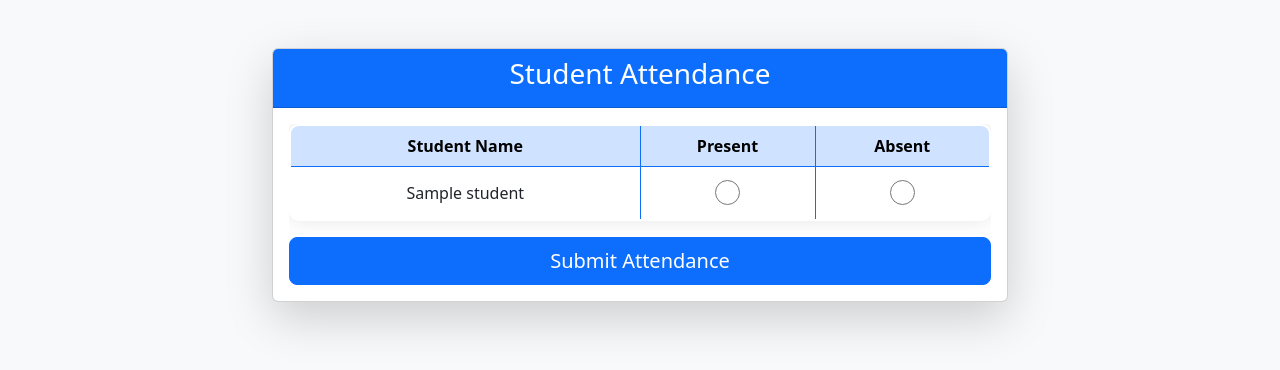
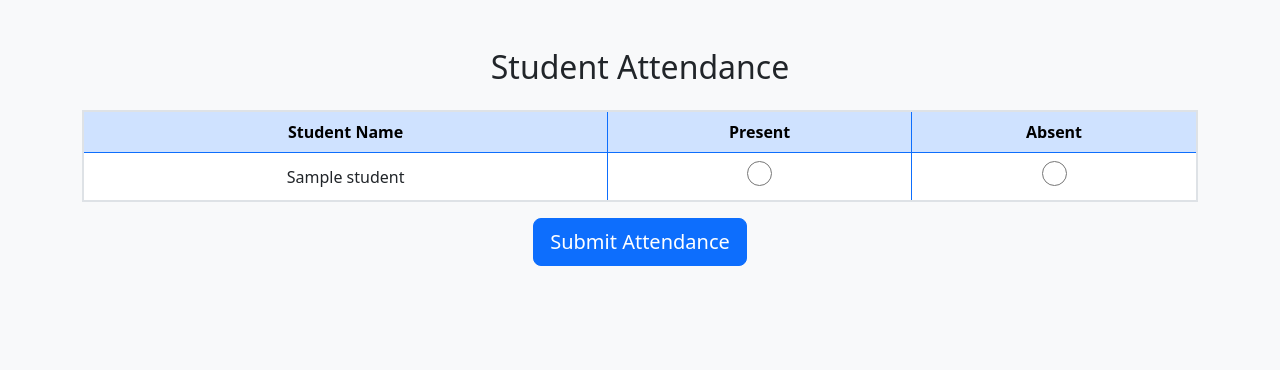
Before and after one commit to balaganesh-v/student_details, a Flask app: template templates/attendance.html in a window 1280 px wide. Shown: the top 370 px of the page. Run offline with Flask 3, Linux system fonts and the light colour scheme; the template is opened without the code that fills it: most values are stand-ins (such as "Sample title", 1, 10 or a date in 2020).

Commit message:
Update the Attendance Details

```diff
--- a/app.py
+++ b/app.py
@@ -1,5 +1,5 @@
 from flask import Flask, render_template, request, redirect, url_for, jsonify
-from db import students_information, delete_detail, select_student, get_subjects, insert_student, publishdetails ,update,reg_attendance
+from db import students_information, delete_detail, select_student, get_subjects, insert_student, publishdetails ,update,reg_attendance,get_today_attendance
 from sample_record.load_test_record import load_all_records
 import cloudinary,cloudinary.uploader
 from datetime import date
@@ -129,13 +129,13 @@ def Update_values():
 @app.route('/attendance')
 def attendance():
     students = students_information()
-    return render_template('attendance.html',students=students)
+    attendance=get_today_attendance() or {}
+    print(attendance)
+    return render_template('attendance.html',students=students,attendance=attendance)
 
 
 @app.route('/register_attendance', methods=['POST', 'GET'])
 def register_attendance():
-    students = students_information()  # fetch students first
-
     if request.method == 'POST':
         try:
             data = request.form.to_dict()
@@ -150,19 +150,15 @@ def register_attendance():
                     today_date_str = today_date.strftime('%Y-%m-%d')
                     arr.append((student_id, today_date_str, attendance_status))
 
-            # Call your function to insert attendance into DB
-            print(arr)
             reg_attendance(arr)
-
-            # Optionally, you can show a success message here
-            return render_template("attendance.html", students=students)
+            return redirect(url_for('attendance'))
 
         except Exception as e:
             print("Error:", e)
             return "Something went wrong", 500
 
     # For GET request
-    return render_template("attendance.html", students=students)
+    return redirect(url_for('attendance'))
 
 
 
--- a/templates/attendance.html
+++ b/templates/attendance.html
@@ -1,78 +1,71 @@
 <!DOCTYPE html>
 <html lang="en">
-
 <head>
     <meta charset="UTF-8">
-    <title>Attendance</title>
+    <title>Student Attendance</title>
     <link href="https://cdn.jsdelivr.net/npm/bootstrap@5.3.0/dist/css/bootstrap.min.css" rel="stylesheet">
+
     <style>
         input[type="radio"] {
             width: 25px;
             height: 25px;
-            accent-color: #2d62ff; /* Bootstrap primary color */
+            accent-color: #0d6efd;
             cursor: pointer;
-            margin-top:5px;
             transition: transform 0.2s ease;
         }
 
         table {
             border: 2px solid #0d6efd;
-            box-shadow: 0 0 20px rgba(0, 0, 0, 0.1);
-            border-radius: 10px;
-            overflow: hidden;
         }
-
         th, td {
             border: 1px solid #0d6efd !important;
-            text-align: center;
             vertical-align: middle !important;
         }
     </style>
 </head>
 
 <body class="bg-light">
+
 <div class="container my-5">
-        <div class="row justify-content-center">
-            <div class="col-md-8">
-                <div class="card shadow-lg">
-                    <div class="card-header bg-primary text-white text-center">
-                        <h3>Student Attendance</h3>
-                    </div>
-                    <div class="card-body">
+    <h2 class="text-center mb-4">Student Attendance</h2>
+
     <form method="post" action="/register_attendance">
-                            <div class="table-responsive">
-                                <table class="table table-bordered">
+        <table class="table table-bordered text-center">
             <thead class="table-primary">
                 <tr>
-                                            <th style="width: 50%;">Student Name</th>
-                                            <th style="width: 25%;">Present</th>
-                                            <th style="width: 25%;">Absent</th>
+                    <th>Student Name</th>
+                    <th>Present</th>
+                    <th>Absent</th>
                 </tr>
             </thead>
             <tbody>
             {% for student in students %}
+                {% set status = attendance.get(student.student_id) %}
                 <tr>
                     <td>{{ student.student_name }}</td>
+
                     <td>
-                                                <input type="radio" name="attendance_{{ student.student_id }}" value="Present">
+                        <input type="radio" name="attendance_{{ student.student_id }}" value="Present"
+                               {% if status == 'Present' %} checked disabled {% endif %}
+                               {% if status == 'Absent' %} disabled {% endif %} >
                     </td>
+
                     <td>
-                                                <input type="radio" name="attendance_{{ student.student_id }}" value="Absent">
+                        <input type="radio" name="attendance_{{ student.student_id }}" value="Absent"
+                               {% if status == 'Absent' %} checked disabled {% endif %}
+                               {% if status == 'Present' %} disabled {% endif %} >
                     </td>
                 </tr>
             {% endfor %}
             </tbody>
         </table>
-                            </div>
-                            <div class="d-grid gap-2">
+
+        <div class="text-center">
             <button type="submit" class="btn btn-primary btn-lg">Submit Attendance</button>
         </div>
     </form>
+
 </div>
-                </div>
-            </div>
-        </div>
-    </div>
+
 </body>
-
 </html>
```
Also changed, not shown: db.py (+26 -0 lines). Lines whose indentation alone changed are shown as unchanged.
